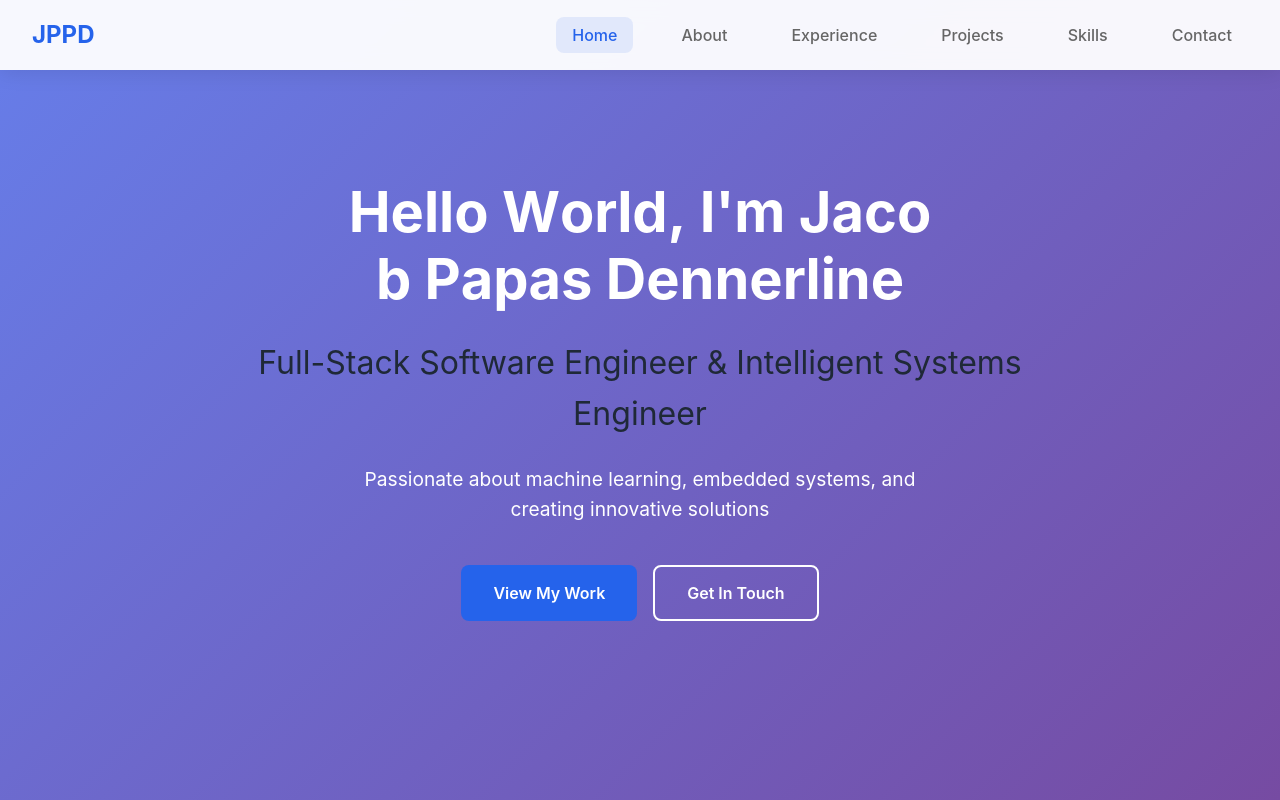
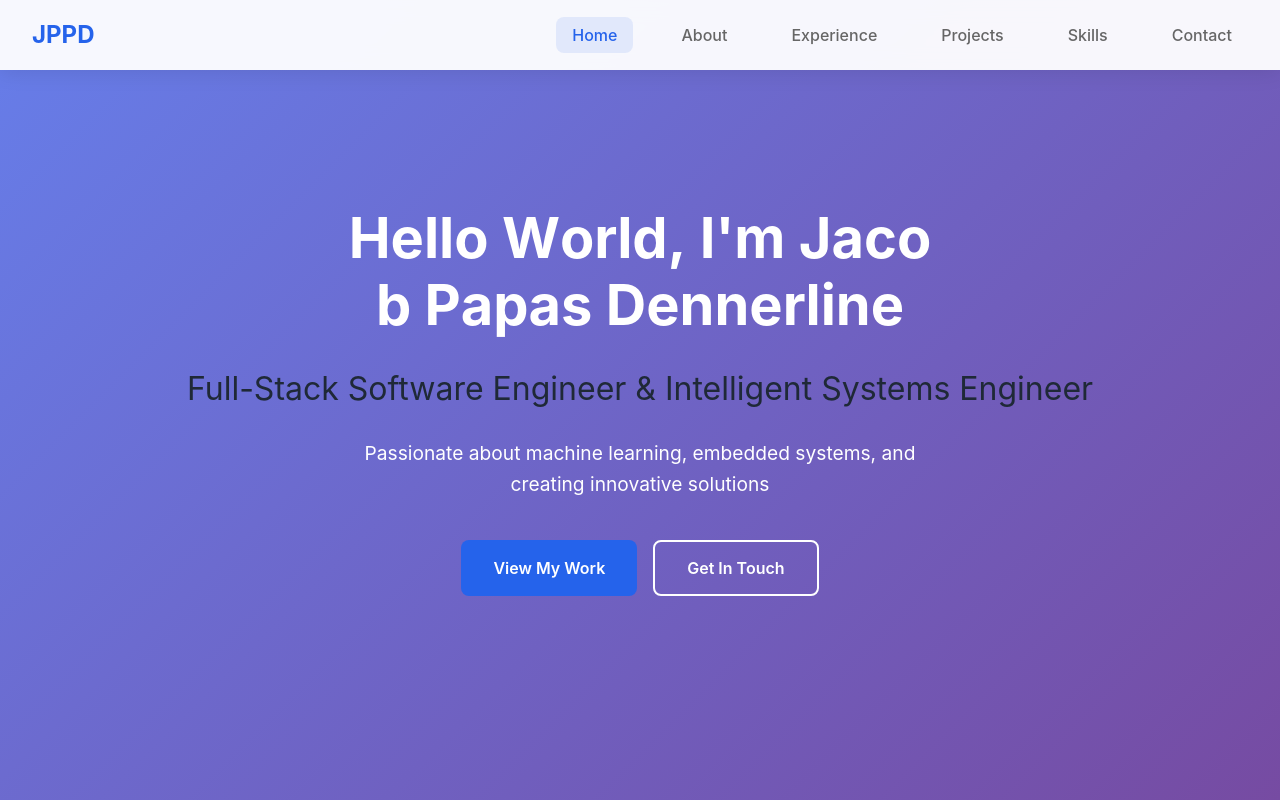
Before and after one commit to jacobPPD/jppd_portfolio, a React (Vite) app: page / in a window 1280 px wide. Shown: the top 800 px of the page. Built offline with nearby package versions, Linux system fonts and the light colour scheme.

Commit message:
width 100%

```diff
--- a/src/App.css
+++ b/src/App.css
@@ -98,9 +98,8 @@ body {
 }
 
 .hero-content {
-  max-width: 800px;
+  width: 100%;
   margin: 0 auto;
-  width: 100%;
 }
 
 .hero-title {
```
